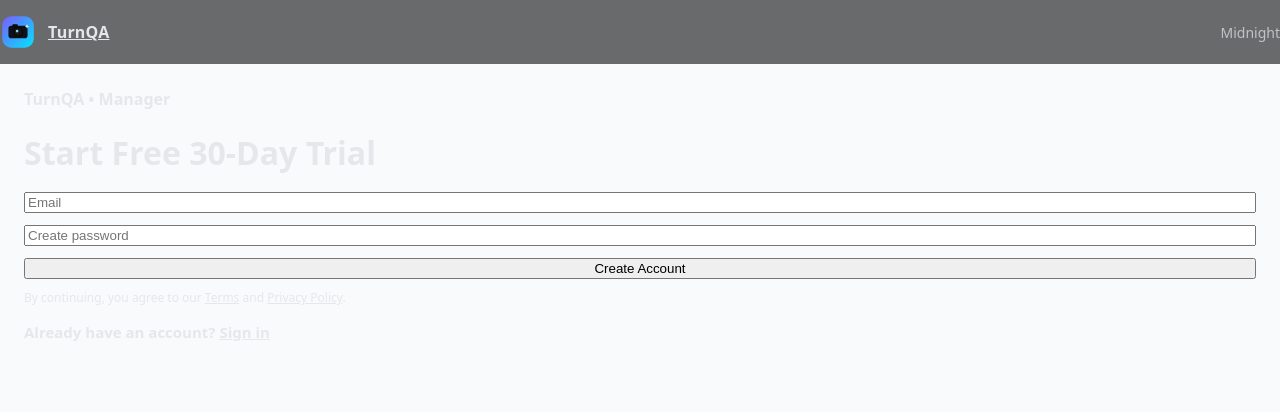
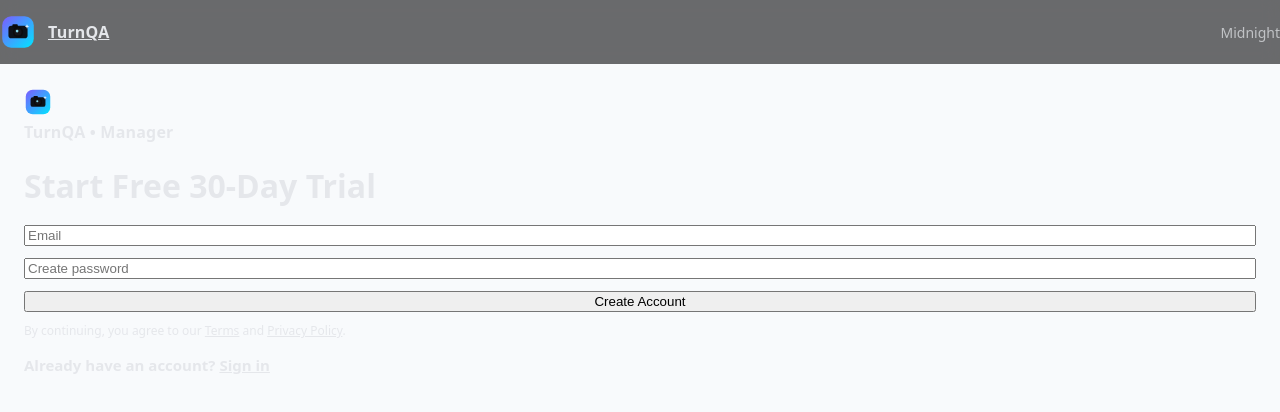
Before and after one commit to dmeadows001/turn-qa, a Next.js app: page /signup in a window 1280 px wide. Shown: the top 412 px of the page. Built offline with nearby package versions, Linux system fonts and the light colour scheme.

Commit message:
Update signup.tsx

```diff
--- a/pages/signup.tsx
+++ b/pages/signup.tsx
@@ -5,6 +5,7 @@ import Card from '@/components/ui/Card';
 import Input from '@/components/ui/Input';
 import { PrimaryButton } from '@/components/ui/Button';
 import Header from '@/components/layout/Header';
+import Image from 'next/image'; // ✅ use the camera logo
 
 export default function Signup() {
   const [email, setEmail] = useState('');
@@ -35,9 +36,12 @@ export default function Signup() {
         }}
       >
         <Card className="auth-card">
-          <div className="auth-brand">
-            <div className="auth-brand-badge" />
-            <div className="muted" style={{ fontWeight: 600 }}>TurnQA • Manager</div>
+          {/* Brand row with camera logo */}
+          <div className="auth-brand" style={{ gap: 12 }}>
+            <Image src="/logo-camera.svg" alt="TurnQA" width={28} height={28} priority />
+            <div className="muted" style={{ fontWeight: 700, letterSpacing: 0.2 }}>
+              TurnQA • Manager
+            </div>
           </div>
 
           <h1 className="h1 accent" style={{ marginBottom: 18 }}>Start Free 30-Day Trial</h1>
@@ -66,8 +70,8 @@ export default function Signup() {
           {/* Compact legal line */}
           <p className="hint" style={{ marginTop: 10, fontSize: 12 }}>
             By continuing, you agree to our{' '}
-            <Link href="/legal/terms" style={{ textDecoration: 'underline' }}>Terms</Link>
-            {' '}and{' '}
+            <Link href="/legal/terms" style={{ textDecoration: 'underline' }}>Terms</Link>{' '}
+            and{' '}
             <Link href="/legal/privacy" style={{ textDecoration: 'underline' }}>Privacy Policy</Link>.
           </p>
 
```
